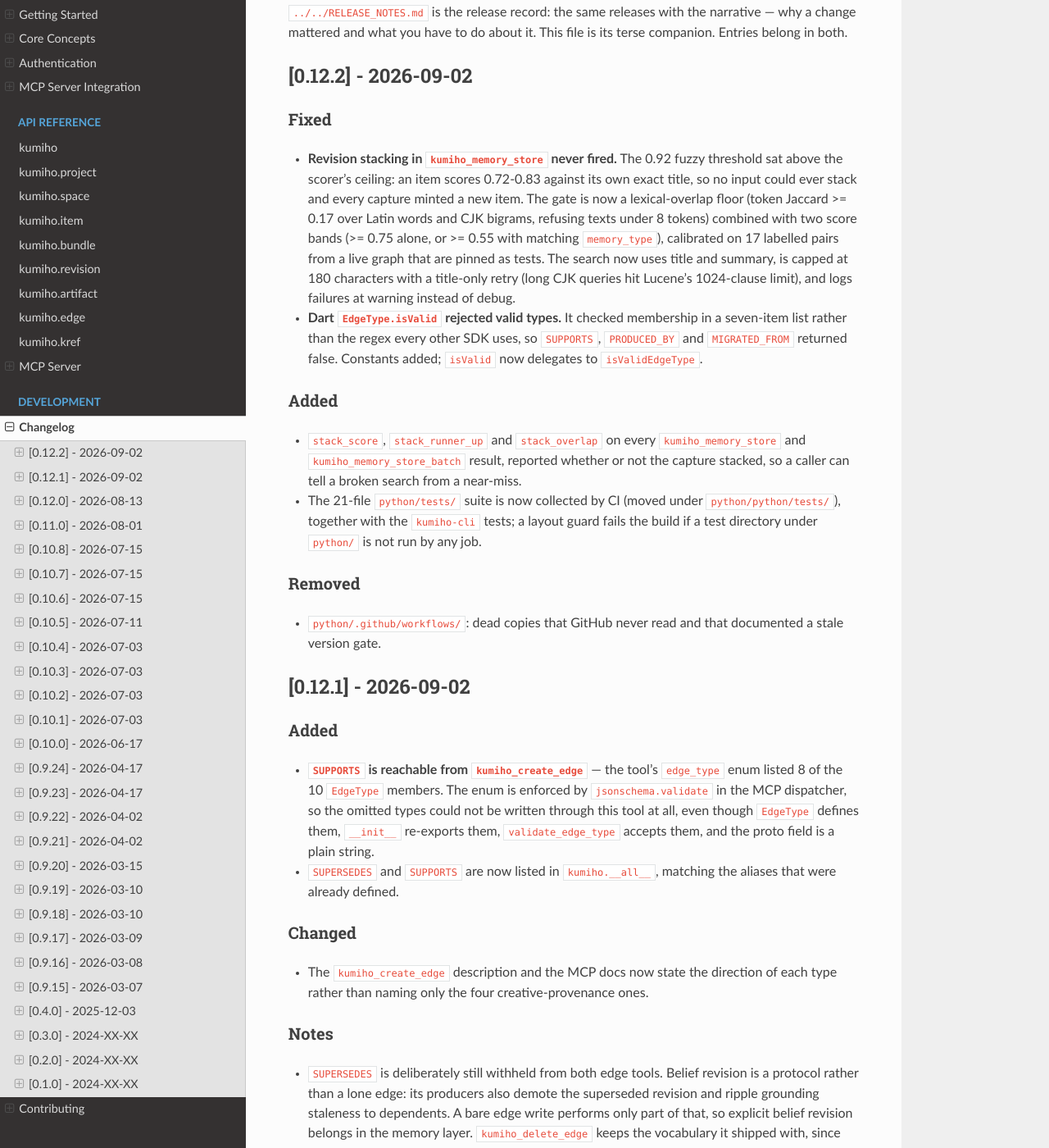
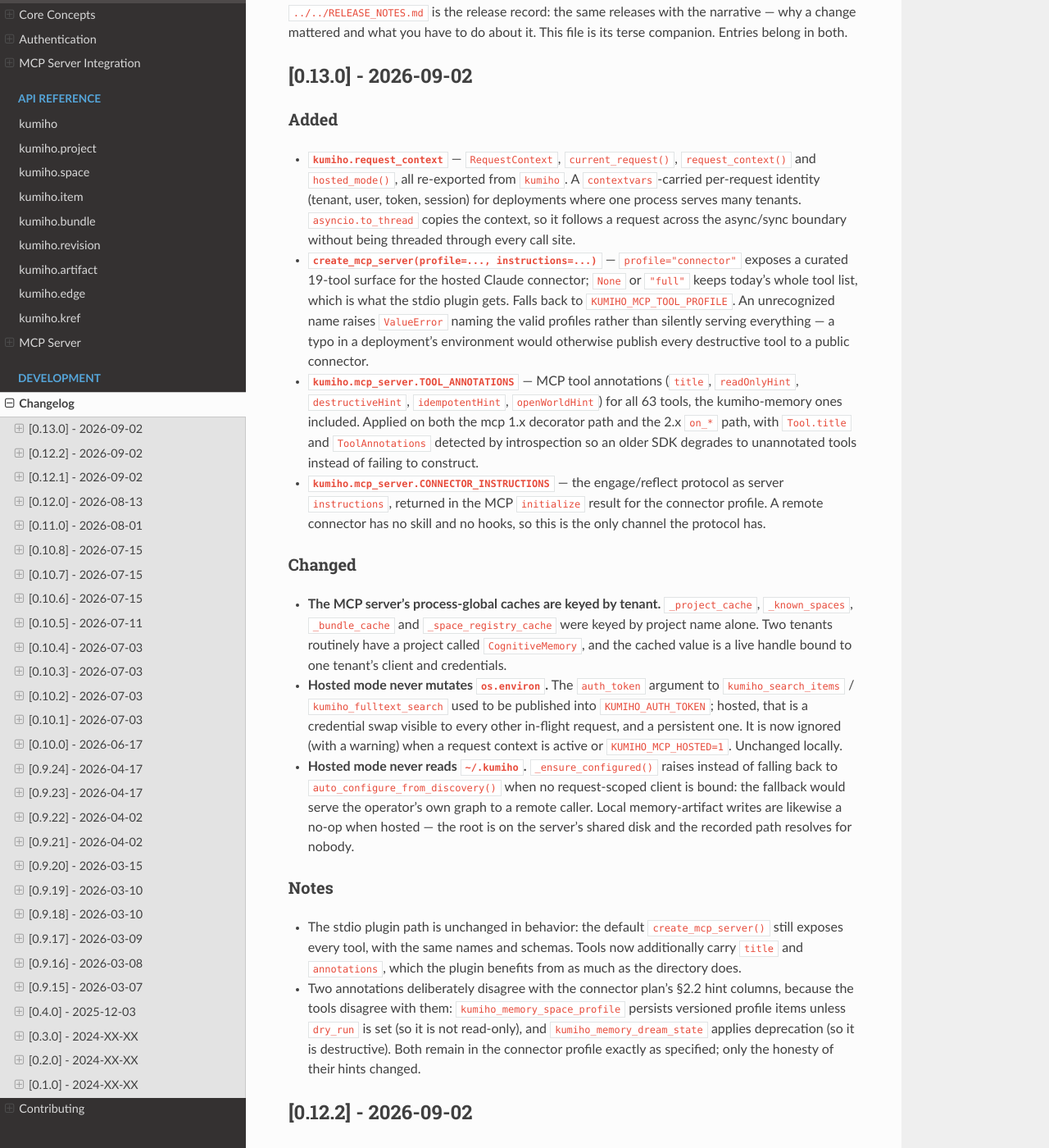
Before and after one commit to KumihoIO/kumiho-SDKs, a Sphinx documentation site: the page built from python/python/docs/changelog.md, in a window 1280 px wide and 1400 px high, scrolled down 330 px. Shown: the whole window at 82% size. Built offline with Sphinx 7.4.7 and the Read the Docs theme 3.1.0, drawn with Linux system fonts in a browser that asks for light colours; the version number could not be read and is left out.

Commit message:
Release 0.13.0
Minor, not patch: kumiho.request_context is new public API and
create_mcp_server grows two keyword arguments. Nothing is removed, and
the default server behaves as before.

Co-Authored-By: Claude Fable 5.1 <noreply@anthropic.com>

```diff
--- a/python/python/docs/changelog.md
+++ b/python/python/docs/changelog.md
@@ -11,6 +11,62 @@ in descending version order, which is also descending date order.
 `../../RELEASE_NOTES.md` is the release record: the same releases with the
 narrative — why a change mattered and what you have to do about it. This file is
 its terse companion. Entries belong in both.
+
+## [0.13.0] - 2026-09-02
+
+### Added
+- **`kumiho.request_context`** — `RequestContext`, `current_request()`,
+  `request_context()` and `hosted_mode()`, all re-exported from `kumiho`. A
+  `contextvars`-carried per-request identity (tenant, user, token, session) for
+  deployments where one process serves many tenants. `asyncio.to_thread` copies
+  the context, so it follows a request across the async/sync boundary without
+  being threaded through every call site.
+- **`create_mcp_server(profile=..., instructions=...)`** — `profile="connector"`
+  exposes a curated 19-tool surface for the hosted Claude connector; `None` or
+  `"full"` keeps today's whole tool list, which is what the stdio plugin gets.
+  Falls back to `KUMIHO_MCP_TOOL_PROFILE`. An unrecognized name raises
+  `ValueError` naming the valid profiles rather than silently serving
+  everything — a typo in a deployment's environment would otherwise publish
+  every destructive tool to a public connector.
+- **`kumiho.mcp_server.TOOL_ANNOTATIONS`** — MCP tool annotations (`title`,
+  `readOnlyHint`, `destructiveHint`, `idempotentHint`, `openWorldHint`) for all
+  63 tools, the kumiho-memory ones included. Applied on both the mcp 1.x
+  decorator path and the 2.x `on_*` path, with `Tool.title` and
+  `ToolAnnotations` detected by introspection so an older SDK degrades to
+  unannotated tools instead of failing to construct.
+- **`kumiho.mcp_server.CONNECTOR_INSTRUCTIONS`** — the engage/reflect protocol
+  as server `instructions`, returned in the MCP `initialize` result for the
+  connector profile. A remote connector has no skill and no hooks, so this is
+  the only channel the protocol has.
+
+### Changed
+- **The MCP server's process-global caches are keyed by tenant.**
+  `_project_cache`, `_known_spaces`, `_bundle_cache` and `_space_registry_cache`
+  were keyed by project name alone. Two tenants routinely have a project called
+  `CognitiveMemory`, and the cached value is a live handle bound to one
+  tenant's client and credentials.
+- **Hosted mode never mutates `os.environ`.** The `auth_token` argument to
+  `kumiho_search_items` / `kumiho_fulltext_search` used to be published into
+  `KUMIHO_AUTH_TOKEN`; hosted, that is a credential swap visible to every other
+  in-flight request, and a persistent one. It is now ignored (with a warning)
+  when a request context is active or `KUMIHO_MCP_HOSTED=1`. Unchanged locally.
+- **Hosted mode never reads `~/.kumiho`.** `_ensure_configured()` raises instead
+  of falling back to `auto_configure_from_discovery()` when no request-scoped
+  client is bound: the fallback would serve the operator's own graph to a remote
+  caller. Local memory-artifact writes are likewise a no-op when hosted — the
+  root is on the server's shared disk and the recorded path resolves for nobody.
+
+### Notes
+- The stdio plugin path is unchanged in behavior: the default
+  `create_mcp_server()` still exposes every tool, with the same names and
+  schemas. Tools now additionally carry `title` and `annotations`, which the
+  plugin benefits from as much as the directory does.
+- Two annotations deliberately disagree with the connector plan's §2.2 hint
+  columns, because the tools disagree with them:
+  `kumiho_memory_space_profile` persists versioned profile items unless
+  `dry_run` is set (so it is not read-only), and `kumiho_memory_dream_state`
+  applies deprecation (so it is destructive). Both remain in the connector
+  profile exactly as specified; only the honesty of their hints changed.
 
 ## [0.12.2] - 2026-09-02
 
```
Also changed, not shown: 1 other file.
